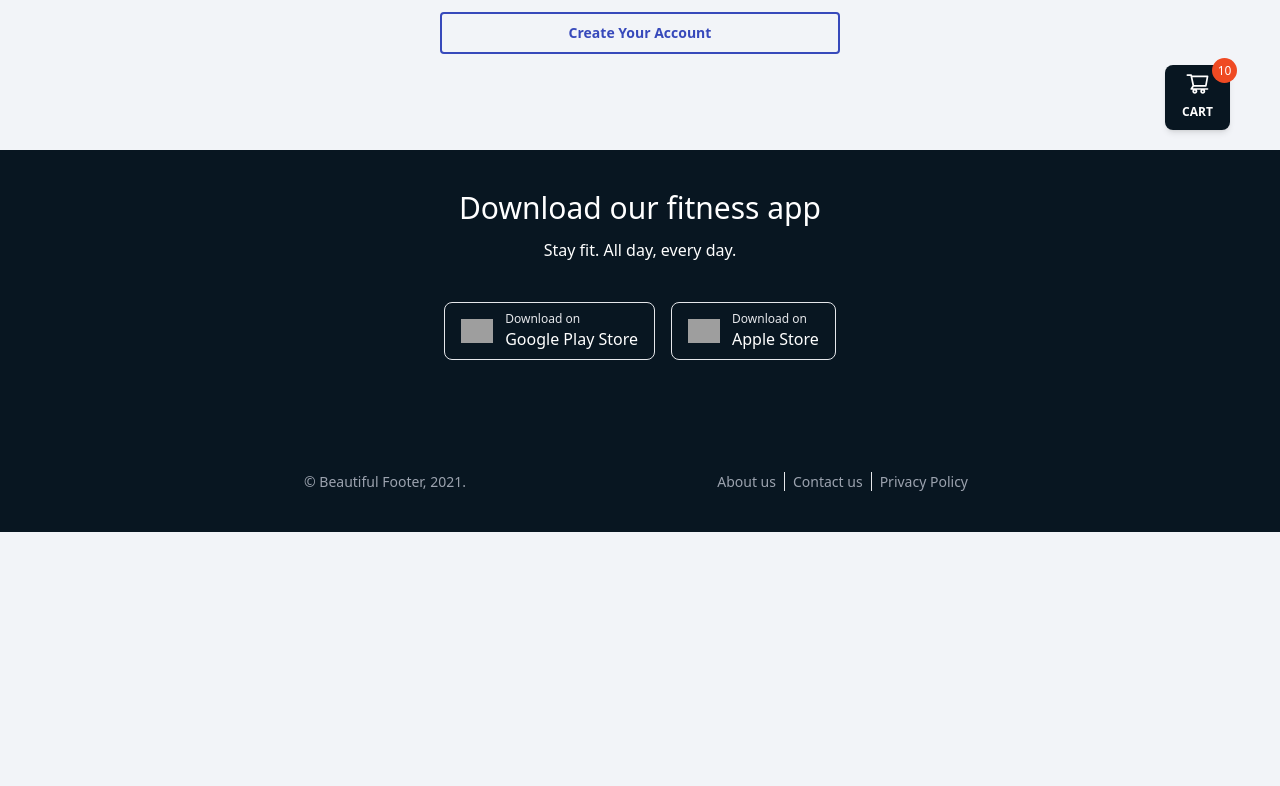
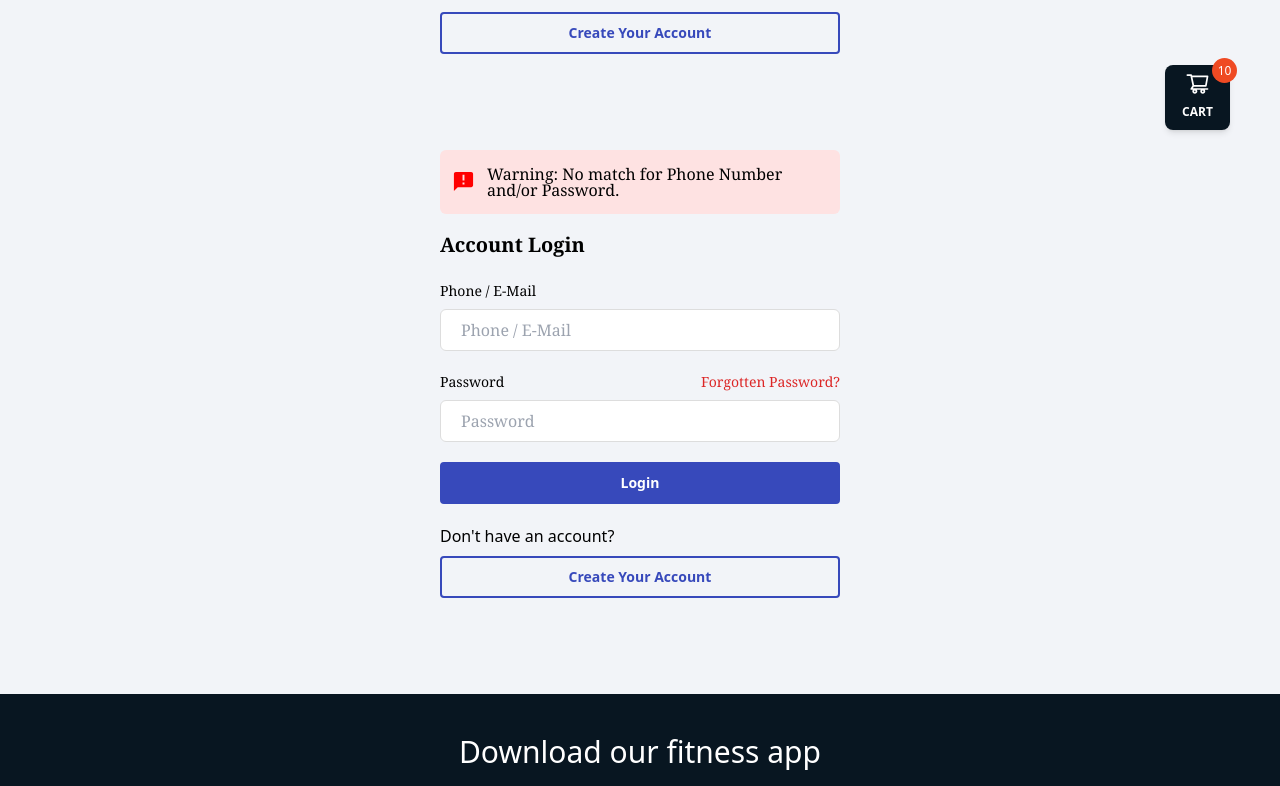
Before and after one commit to mr7aali/star-tech, a Next.js app: page /auth/login in a window 1280 px wide. Shown: the part 620-1406 px from the top of the page. Before the commit the page ends 1152 px from the top, so only its background shows below. Built offline with nearby package versions, Linux system fonts and the light colour scheme; grey boxes are pictures that could not be loaded.

Commit message:
rect hook from added

```diff
--- /dev/null
+++ b/src/components/Forms/Forms.js
@@ -0,0 +1,32 @@
+import { useForm, FormProvider, useFormContext } from "react-hook-form"
+
+const Forms = ({ children, submitHandler, defaultValues }) => {
+
+    const formConfig = {}
+    if (!!defaultValues) {
+        formConfig['defaultValues'] = defaultValues;
+    }
+
+
+    const methods = useForm(formConfig);
+    const { handleSubmit, reset } = methods
+
+
+    const onSubmit = (data) => {
+        submitHandler(data);
+        reset();
+    }
+
+
+    return (
+        <FormProvider {...methods}>
+
+            <form onSubmit={methods.handleSubmit(onSubmit)}>
+
+                {children}
+            </form>
+        </FormProvider>
+    )
+};
+
+export default Forms;
--- /dev/null
+++ b/src/components/Forms/FormsInput.js
@@ -0,0 +1,24 @@
+import React from 'react';
+import { useFormContext, Controller } from "react-hook-form"
+
+const FormsInput = (
+   { name, type,  value, id, placeholder, validation}
+) => {
+    const { control } = useFormContext();
+    return (
+        <Controller
+            control={control}
+            name={name}
+            render={({ field }) => (
+                <input {...field}
+                    type={type}
+
+                    placeholder={placeholder }
+                    className='block rounded-md px-5 w-full font-serif py-2 outline-none focus:border-[#5252ff] border-[#ddd] border-[1px] rounded-' />
+
+            )}
+        />
+    );
+};
+
+export default FormsInput;
--- a/src/pages/auth/login.js
+++ b/src/pages/auth/login.js
@@ -1,10 +1,16 @@
 /* eslint-disable react/no-unescaped-entities */
+import Forms from '@/components/Forms/Forms';
+import FormsInput from '@/components/Forms/FormsInput';
 import RootLayouts from '@/components/Layouts/RootLayouts';
 import Link from 'next/link';
 import { BiSolidCommentError } from "react-icons/bi"
 
 const LoginPage = () => {
+    const onSubmit = (data) => {
+        console.log(data);
+    }
     return (
+        <>
             <div className='max-w-[400px] mx-auto mt-16 mb-24'>
                 <div className='bg-red-100 py-4 px-3  rounded-md mb-4 flex  items-center'>
                     <span className='text-[23px] pr-3 text-[red]'> <BiSolidCommentError /> </span>
@@ -36,6 +42,49 @@ const LoginPage = () => {
                     <Link href="/auth/register" className='btn st-outline w-full'>Create Your Account</Link>
                 </form>
             </div>
+
+
+
+            <div  className='max-w-[400px] mx-auto mt-16 mb-24'>
+                <div className='bg-red-100 py-4 px-3  rounded-md mb-4 flex  items-center'>
+                    <span className='text-[23px] pr-3 text-[red]'> <BiSolidCommentError /> </span>
+                    <span className='font-thin font-serif leading-none'>Warning: No match for Phone Number and/or Password.</span>
+                </div>
+                <h1 className='font-serif font-bold text-[20px]'>Account Login</h1>
+                <Forms submitHandler={onSubmit}>
+                    <div>
+                        <label htmlFor="" className='font-serif text-[14px] mt-5 mb-2 block'>Phone / E-Mail</label>
+                        <FormsInput
+                            name={"email"}
+
+                            type="email"
+
+                            placeholder='Phone / E-Mail'
+                        // value="" id="" validation= ""
+                        //  className='block rounded-md px-5 w-full font-serif py-2 outline-none focus:border-[#5252ff] border-[#ddd] border-[1px] rounded-'
+                        />
+                    </div>
+                    <div>
+                        <label htmlFor="" className='font-serif text-[14px] mt-5 mb-2 flex justify-between'>
+                            <span>  Password</span>
+                            <span className='text-red-600 hover:underline cursor-pointer'> Forgotten Password?</span>
+                        </label>
+                        <input className='block rounded-md px-5 w-full font-serif py-2 outline-none focus:border-[#5252ff] border-[#ddd] border-[1px] rounded-' type="text" placeholder='Password' />
+                    </div>
+
+                    <div className='mt-5'>
+                        <button className='btn w-full pt-4 block' type='submit'> Login</button>
+
+                    </div>
+
+
+                    <p className="w-full mt-5 mb-2"><span >Don't have an account?</span></p>
+
+
+                    <Link href="/auth/register" className='btn st-outline w-full'>Create Your Account</Link>
+                </Forms>
+            </div>
+        </>
     );
 };
 
```
Lines whose indentation alone changed are shown as unchanged.
